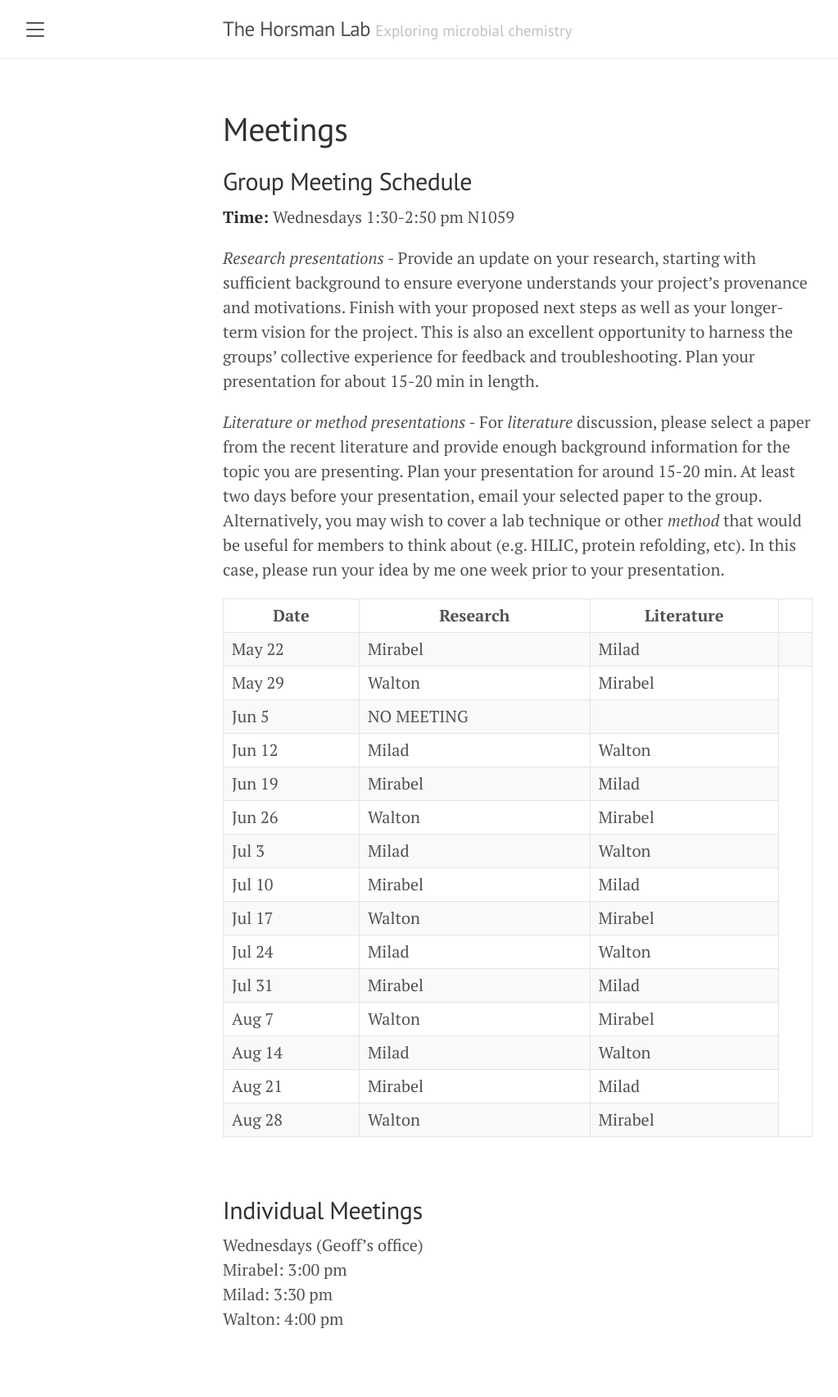
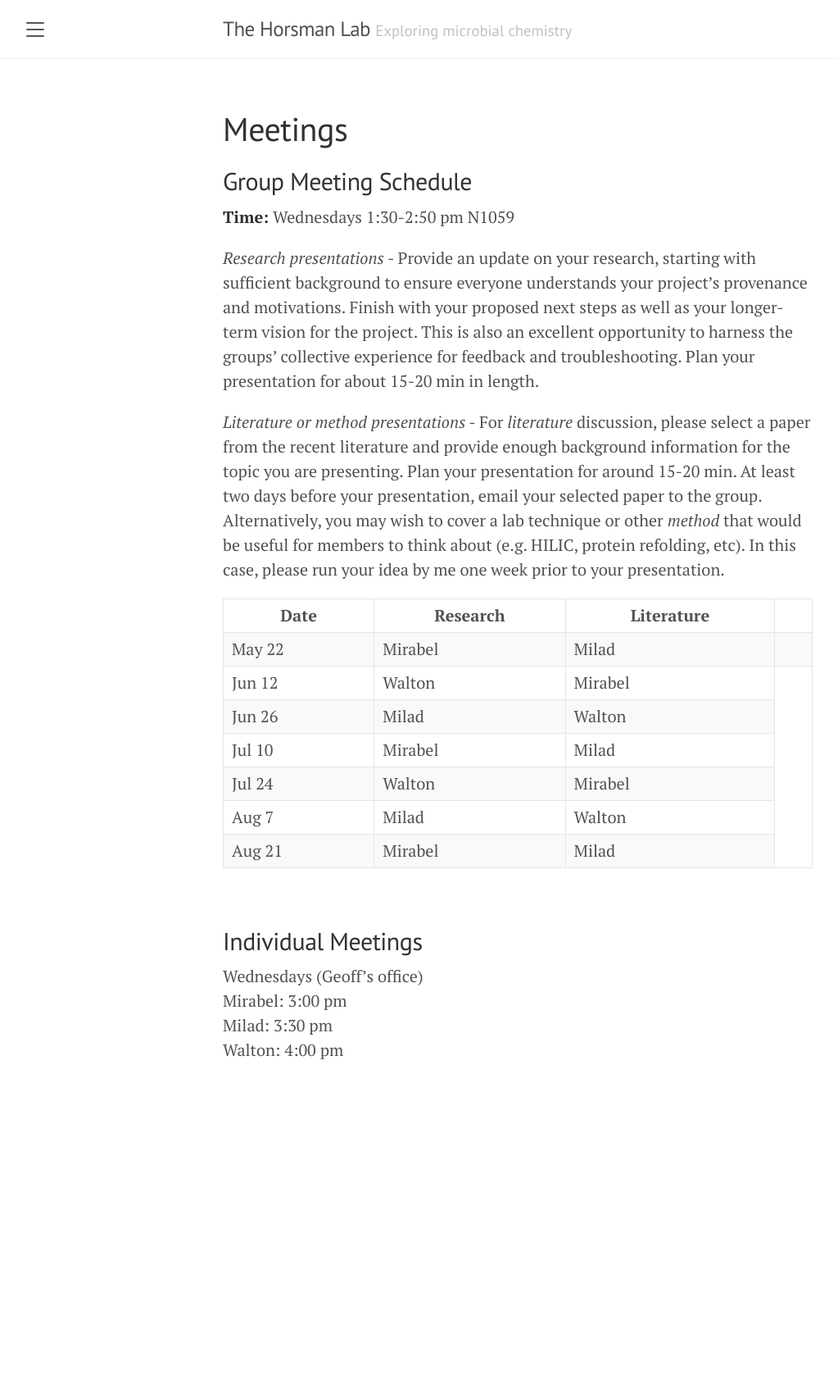
Before and after one commit to horsmanlab/horsmanlab.github.io, a Jekyll site: the page built from meetings.md, in a window 1280 px wide. Shown: the whole page at 82% size, without its empty margins (8-1031 px from the left). Built offline with Jekyll 4.4.1, drawn with Linux system fonts in a browser that asks for light colours; after the commit the page ends 1376 px from its top, so only the background shows below that.

Commit message:
May 28 update

```diff
--- a/meetings.md
+++ b/meetings.md
@@ -27,32 +27,12 @@ title: Meetings
       <td></td>
     </tr>
     <tr>
-      <td>May 29</td>
+      <td>Jun 12</td>
       <td>Walton</td>
       <td>Mirabel</td>
     </tr>
     <tr>
-      <td>Jun 5</td>
-      <td>NO MEETING</td>
-      <td></td>
-    </tr>
-    <tr>
-      <td>Jun 12</td>
-      <td>Milad</td>
-      <td>Walton</td>
-    </tr>
-    <tr>
-      <td>Jun 19</td>
-      <td>Mirabel</td>
-      <td>Milad</td>
-    </tr>
-    <tr>
       <td>Jun 26</td>
-      <td>Walton</td>
-      <td>Mirabel</td>
-    </tr>
-    <tr>
-      <td>Jul 3</td>
       <td>Milad</td>
       <td>Walton</td>
     </tr>
@@ -62,27 +42,12 @@ title: Meetings
       <td>Milad</td>
     </tr>
     <tr>
-      <td>Jul 17</td>
+      <td>Jul 24</td>
       <td>Walton</td>
       <td>Mirabel</td>
     </tr>
     <tr>
-      <td>Jul 24</td>
-      <td>Milad</td>
-      <td>Walton</td>
-    </tr>
-    <tr>
-      <td>Jul 31</td>
-      <td>Mirabel</td>
-      <td>Milad</td>
-    </tr>
-    <tr>
       <td>Aug 7</td>
-      <td>Walton</td>
-      <td>Mirabel</td>
-    </tr>
-    <tr>
-      <td>Aug 14</td>
       <td>Milad</td>
       <td>Walton</td>
     </tr>
@@ -90,11 +55,6 @@ title: Meetings
       <td>Aug 21</td>
       <td>Mirabel</td>
       <td>Milad</td>
-    </tr>
-    <tr>
-      <td>Aug 28</td>
-      <td>Walton</td>
-      <td>Mirabel</td>
     </tr>
   </tbody>
 </table>
```
Also changed, not shown: 3 other files.
